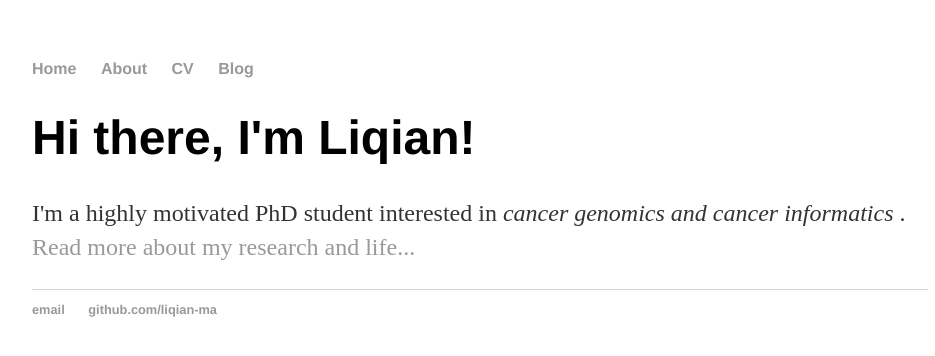
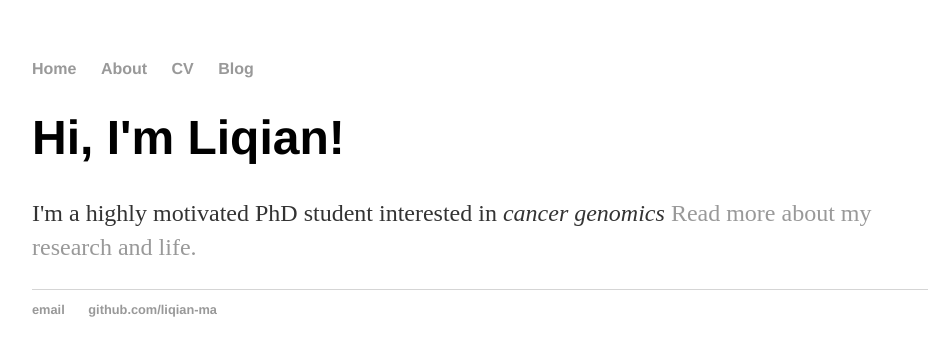
Before and after one commit to liqian-ma/liqian-ma.github.io, a Jekyll site: the page built from index.html, in a window 1280 px wide. Shown: the top 356 px of the page, without its empty margins (160-1095 px from the left). Built offline with Jekyll 4.4.1, drawn with Linux system fonts in a browser that asks for light colours.

Commit message:
Update index.html

```diff
--- a/index.html
+++ b/index.html
@@ -1,30 +1,8 @@
-<!DOCTYPE html>
-<html>
-	<head>
-		<title>Liqian Ma</title>
-		<!-- link to main stylesheet -->
-		<link rel="stylesheet" type="text/css" href="/css/main.css">
-	</head>
-	<body>
-		<nav>
-    		<ul>
-        		<li><a href="/">Home</a></li>
-	        	<li><a href="/about">About</a></li>
-        		<li><a href="/cv">CV</a></li>
-        		<li><a href="/blog">Blog</a></li>
-    		</ul>
-		</nav>
-		<div class="container">
-    		<div class="blurb">
-        		<h1>Hi there, I'm Liqian!</h1>
-				<p>I'm a highly motivated PhD student interested in <em> cancer genomics and cancer informatics </em>. <a href="/about">Read more about my research and life...</a></p>
-    		</div><!-- /.blurb -->
-		</div><!-- /.container -->
-		<footer>
-    		<ul>
-        		<li><a href="mailto:lma11@illinois.edu">email</a></li>
-        		<li><a href="https://github.com/liqian-ma">github.com/liqian-ma</a></li>
-			</ul>
-		</footer>
-	</body>
-</html>
+---
+layout: default
+title: Liqian Ma
+---
+<div class="blurb">
+	<h1>Hi, I'm Liqian!</h1>
+	<p>I'm a highly motivated PhD student interested in <em>cancer genomics</em> <a href="/about">Read more about my research and life.</a></p>
+</div><!-- /.blurb -->
```
